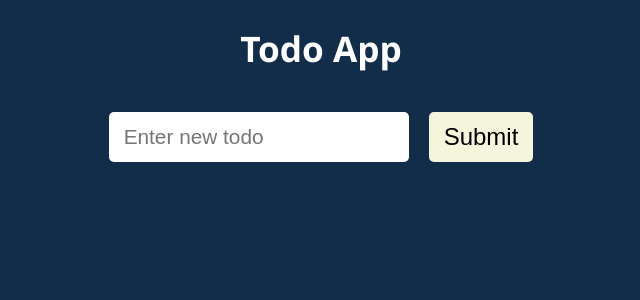
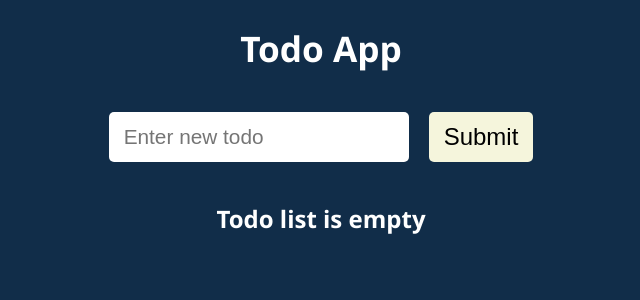
Before and after one commit to shykulamykhailo/25-todo-app-v2, a React (Create React App) app: page / in a window 1280 px wide. Shown: the top 300 px of the page, without its empty margins (319-959 px from the left). Built offline with nearby package versions, Linux system fonts and the light colour scheme.

Commit message:
empty todo list text

```diff
--- a/src/components/Todos/TodoList.js
+++ b/src/components/Todos/TodoList.js
@@ -3,6 +3,7 @@ import styles from './TodoList.module.css'
 function TodoList({ todos }) {
   return (
     <div className={styles.todoListContainer}>
+      {!todos.length && <h2>Todo list is empty</h2>}
       {todos.map((todo, index) => (
         <Todo key={index} todo={todo} />
       ))}
```
